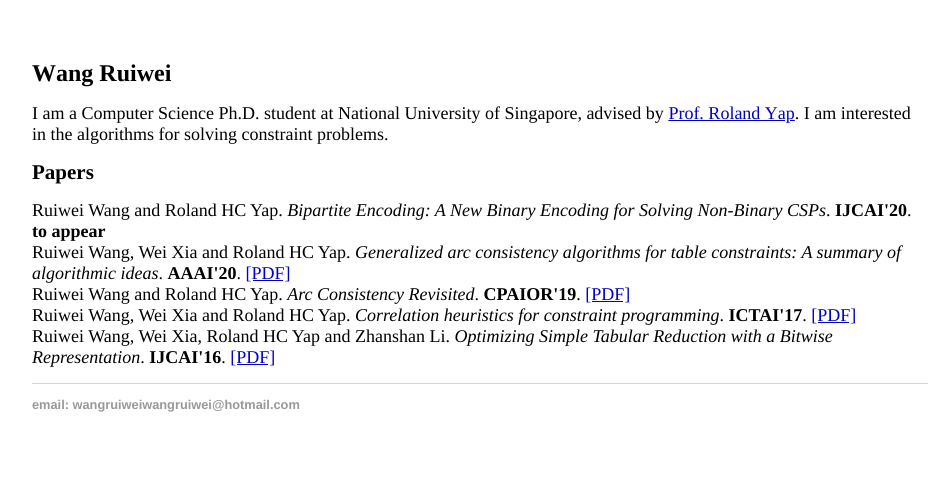
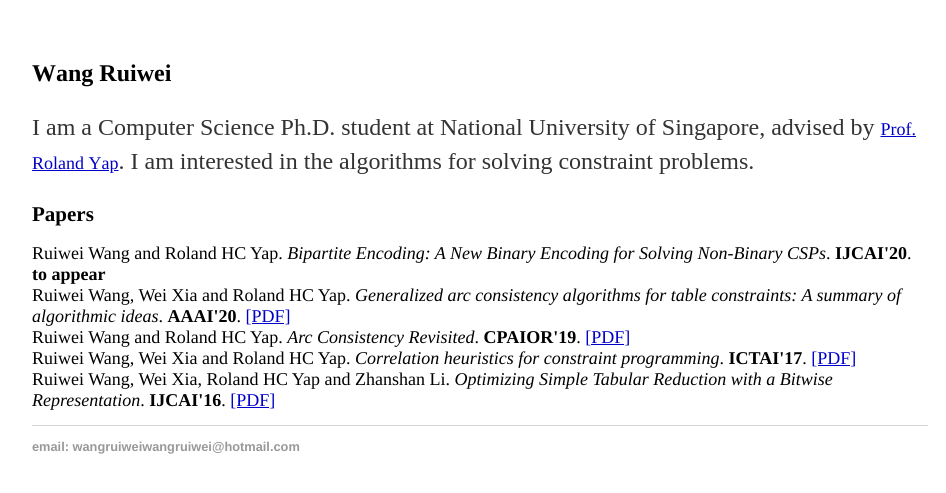
Before and after one commit to WangRuiwei/WangRuiwei.github.io, a Jekyll site: the page built from index.html, in a window 1280 px wide. Shown: the top 493 px of the page, without its empty margins (160-1106 px from the left). Built offline with Jekyll 4.4.1, drawn with Linux system fonts in a browser that asks for light colours.

Commit message:
Update index.html

```diff
--- a/index.html
+++ b/index.html
@@ -4,7 +4,7 @@
 ---
 <div class="blurb">
 <h1 style="margin: 0.0px 0.0px 16.1px 0.0px; line-height: 28.0px; font: 24.0px Times; color: #000000; -webkit-text-stroke: #000000"><span class="s1"><b>Wang Ruiwei</b></span></h1>
-<p class="p3"><span class="s1">I am a Computer Science Ph.D. student at National University of Singapore, advised by <a href="http://www.comp.nus.edu.sg/~ryap/"><span class="s2">Prof. Roland Yap</span></a>. I am interested in the algorithms for solving constraint problems.</span></p>
+<p class="p1"><span class="s1">I am a Computer Science Ph.D. student at National University of Singapore, advised by <a href="http://www.comp.nus.edu.sg/~ryap/"><span class="s2">Prof. Roland Yap</span></a>. I am interested in the algorithms for solving constraint problems.</span></p>
 <h2 style="margin: 0.0px 0.0px 15.4px 0.0px; line-height: 25.0px; font: 21.0px Times; color: #000000; -webkit-text-stroke: #000000"><span class="s1"><b>Papers</b></span></h2>
 <p class="p3">
 Ruiwei Wang and Roland HC Yap. <i>Bipartite Encoding: A New Binary Encoding for Solving Non-Binary CSPs</I>. <b>IJCAI'20</b>. <b>to appear</b><br>
```
